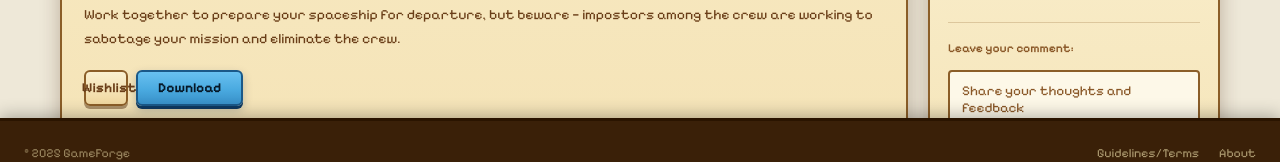
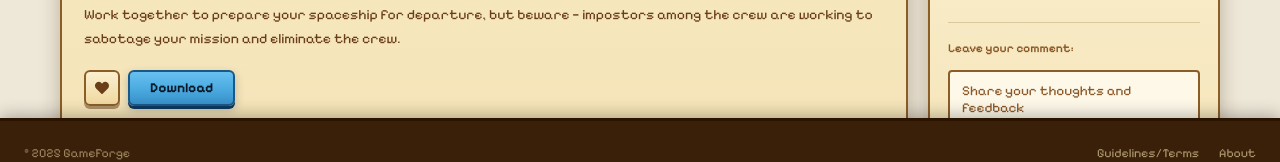
Before and after one commit to emmaezez/EZGameForge, a React (Vite) app: page /gamedetail/among-us in a window 1280 px wide. Shown: the part 614-776 px from the top of the page. Built offline with nearby package versions, Linux system fonts and the light colour scheme; no server answers.

Commit message:
wishilist button

```diff
--- a/src/components/gamedetail.jsx
+++ b/src/components/gamedetail.jsx
@@ -63,11 +63,12 @@ export default function GameDetailMain({
         <div className="game-actions">
           <button
             type="button"
-            className="btn btn-wishlist"
+            className={`btn btn-secondary btn-wishlist ${isLiked ? "btn-wishlist-active" : ""}`}
             onClick={handleWishlist}
-            aria-label={`Add to wishlist`}
+            aria-label={isLiked ? "Remove from wishlist" : "Add to wishlist"}
+            title={isLiked ? "Remove from wishlist" : "Add to wishlist"}
           >
-            {isLiked ? <FaHeart color="red" /> : <FaHeart />} Wishlist
+            {isLiked ? <FaHeart color="red" /> : <FaHeart />}
           </button>
 
           <a
--- a/src/style.css
+++ b/src/style.css
@@ -1088,6 +1088,7 @@ textarea::placeholder { color: var(--text-mono); opacity: 1; font-family: var(--
 .game-actions { display: flex; gap: 0.5rem; flex-wrap: wrap; margin-top: 18px; }
 .game-actions .btn,
 .game-actions .btn-download { padding: 8px 20px; font-size: 0.85rem; }
+.game-actions .btn-wishlist  { padding: 0; width: 36px; height: 36px; }
 
 /* ─── Community / Rating / Comments ───────────────────────────────── */
 .community-panel { margin-bottom: 0; }
```
